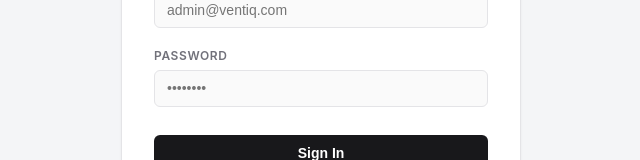
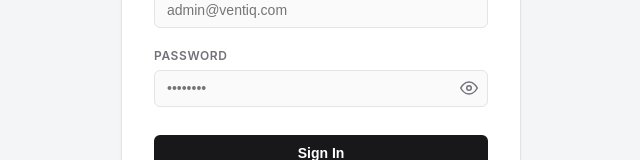
Before and after one commit to Ventoqipa/ventiq_console, a React (Vite) app: page /login in a window 1280 px wide. Shown: the part 354-514 px from the top of the page, without its empty margins (319-959 px from the left). Built offline with nearby package versions, Linux system fonts and the light colour scheme; no server answers.

Commit message:
feat: restructure router for customer detail and add login password toggle

```diff
--- a/src/app/router/router.tsx
+++ b/src/app/router/router.tsx
@@ -6,16 +6,13 @@
 import { LoginPage } from '../../presentation/pages/LoginPage'
 
 const handleLogout = () => {
-  // Limpiamos tokens o sesión guardada
-  localStorage.removeItem('token')
+  localStorage.removeItem('ventiq_auth_token')
   localStorage.removeItem('user')
-  // Redirigimos al Login
   window.location.href = '/login'
 }
 
-// Función auxiliar simple para verificar si hay sesión activa
 const isAuthenticated = () => {
-  return Boolean(localStorage.getItem('token') || localStorage.getItem('user'))
+  return Boolean(localStorage.getItem('ventiq_auth_token') || localStorage.getItem('user'))
 }
 
 export const router = createBrowserRouter([
@@ -39,14 +36,14 @@
         path: 'customers',
         element: <CustomerListPage />,
       },
+      {
+        path: 'customers/:id',
+        element: <CustomerDetailPage />,
+      },
     ],
   },
   {
     path: '*',
     element: <Navigate to="/login" replace />,
   },
-  {
-  path: 'customers/:id',
-  element: <CustomerDetailPage />,
-}
 ])
--- a/src/presentation/components/AdminShell.tsx
+++ b/src/presentation/components/AdminShell.tsx
@@ -199,7 +199,7 @@
         </header>
 
         {/* Dynamic Route Content */}
-        <main style={{ padding: '2rem 1.75rem', flex: 1 }}>
+        <main style={{ padding: '1.25rem 1.75rem', flex: 1 }}>
           <Outlet />
         </main>
       </div>
--- a/src/presentation/pages/LoginPage.tsx
+++ b/src/presentation/pages/LoginPage.tsx
@@ -13,6 +13,7 @@
 export const LoginPage: React.FC<LoginPageProps> = ({ onLoginSuccess }) => {
   const [email, setEmail] = useState('')
   const [password, setPassword] = useState('')
+  const [showPassword, setShowPassword] = useState(false)
   const [error, setError] = useState<string | null>(null)
   const [isLoading, setIsLoading] = useState(false)
 
@@ -28,11 +29,9 @@
 
     try {
       if (apiConfig.useMock) {
-        // Simulated authentication for mock mode
         localStorage.setItem('user', JSON.stringify({ email }))
         localStorage.setItem('ventiq_auth_token', 'simulated-jwt-token')
       } else {
-        // Real API authentication against Railway backend
         const response = await ApiClient.post<LoginResponse>('/auth/login', {
           email,
           password,
@@ -75,7 +74,7 @@
           boxShadow: '0 1px 3px rgba(0, 0, 0, 0.05)',
         }}
       >
-        {/* Header with Dashboard Visual Identity */}
+        {/* Header */}
         <div style={{ textAlign: 'center', marginBottom: '2rem' }}>
           <span
             style={{
@@ -181,16 +180,17 @@
             >
               PASSWORD
             </label>
+            <div style={{ position: 'relative' }}>
               <input
                 id="password"
-              type="password"
+                type={showPassword ? 'text' : 'password'}
                 placeholder="••••••••"
                 value={password}
                 onChange={(e) => setPassword(e.target.value)}
                 disabled={isLoading}
                 style={{
                   width: '100%',
-                padding: '0.6rem 0.75rem',
+                  padding: '0.6rem 2.5rem 0.6rem 0.75rem',
                   borderRadius: '6px',
                   border: '1px solid #e4e4e7',
                   fontSize: '0.875rem',
@@ -199,6 +199,58 @@
                   backgroundColor: '#fafafa',
                 }}
               />
+              <button
+                type="button"
+                aria-label={showPassword ? 'Hide password' : 'Show password'}
+                onClick={() => setShowPassword(!showPassword)}
+                disabled={isLoading}
+                style={{
+                  position: 'absolute',
+                  right: '0.6rem',
+                  top: '50%',
+                  transform: 'translateY(-50%)',
+                  background: 'none',
+                  border: 'none',
+                  cursor: 'pointer',
+                  color: '#71717a',
+                  display: 'flex',
+                  alignItems: 'center',
+                  padding: 0,
+                }}
+              >
+                {showPassword ? (
+                  /* Eye Off Icon */
+                  <svg
+                    width="18"
+                    height="18"
+                    viewBox="0 0 24 24"
+                    fill="none"
+                    stroke="currentColor"
+                    strokeWidth="2"
+                    strokeLinecap="round"
+                    strokeLinejoin="round"
+                  >
+                    <path d="M17.94 17.94A10.07 10.07 0 0 1 12 20c-7 0-11-8-11-8a18.45 18.45 0 0 1 5.06-5.94M9.9 4.24A9.12 9.12 0 0 1 12 4c7 0 11 8 11 8a18.5 18.5 0 0 1-2.16 3.19m-6.72-1.07a3 3 0 1 1-4.24-4.24" />
+                    <line x1="1" y1="1" x2="23" y2="23" />
+                  </svg>
+                ) : (
+                  /* Eye Icon */
+                  <svg
+                    width="18"
+                    height="18"
+                    viewBox="0 0 24 24"
+                    fill="none"
+                    stroke="currentColor"
+                    strokeWidth="2"
+                    strokeLinecap="round"
+                    strokeLinejoin="round"
+                  >
+                    <path d="M1 12s4-8 11-8 11 8 11 8-4 8-11 8-11-8-11-8z" />
+                    <circle cx="12" cy="12" r="3" />
+                  </svg>
+                )}
+              </button>
+            </div>
           </div>
 
           <button
--- a/src/presentation/pages/customer/CustomerDetailPage.tsx
+++ b/src/presentation/pages/customer/CustomerDetailPage.tsx
@@ -183,7 +183,7 @@
   const customerName = customer?.name || `Customer (${id})`
 
   return (
-    <div style={{ maxWidth: '1000px', margin: '0 auto', padding: '1.5rem 1rem' }}>
+    <div style={{ width: '100%', padding: '0.75rem 2rem', boxSizing: 'border-box' }}>
       {/* Error Banner */}
       {errorMessage && (
         <div
```
Also changed, not shown: 2 other files (tests, documents, lock files or other folders). Lines whose indentation alone changed are shown as unchanged.
